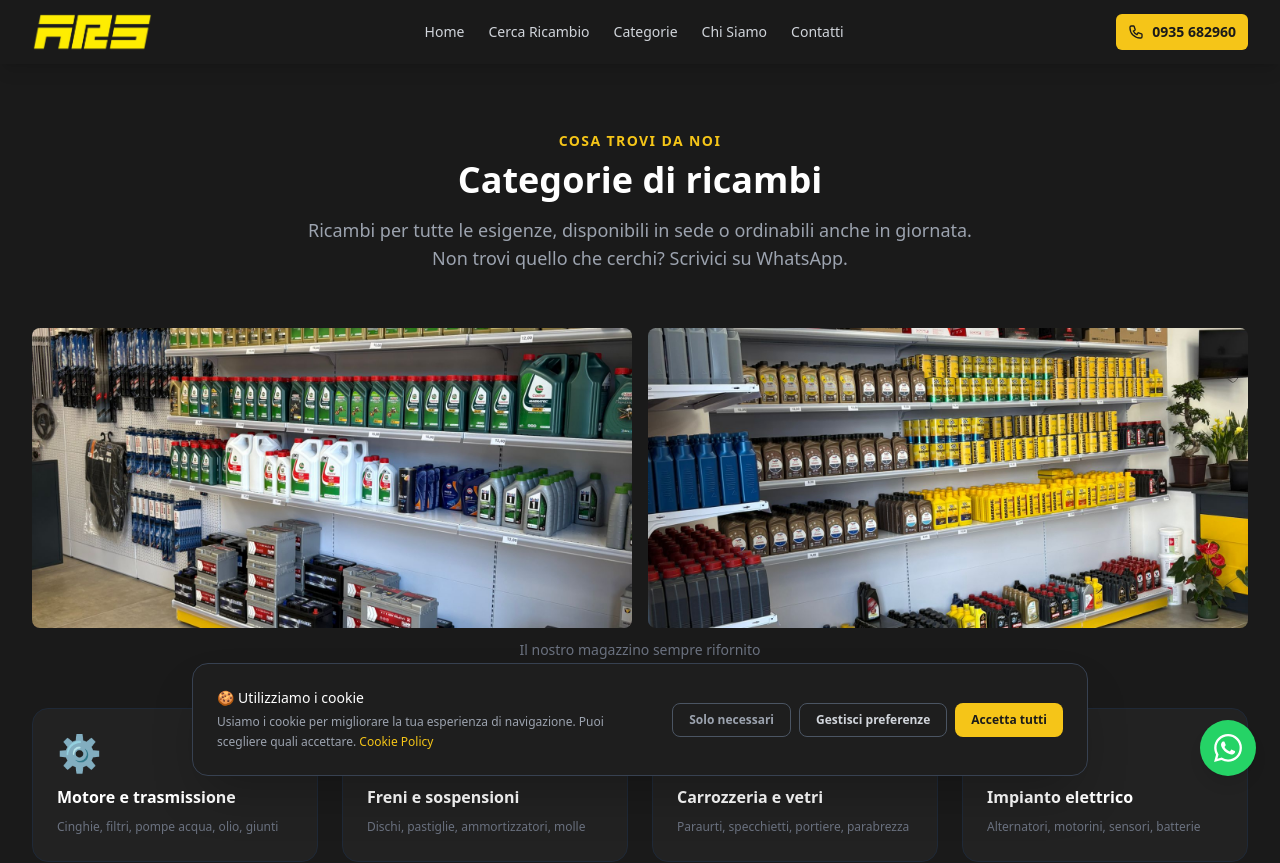
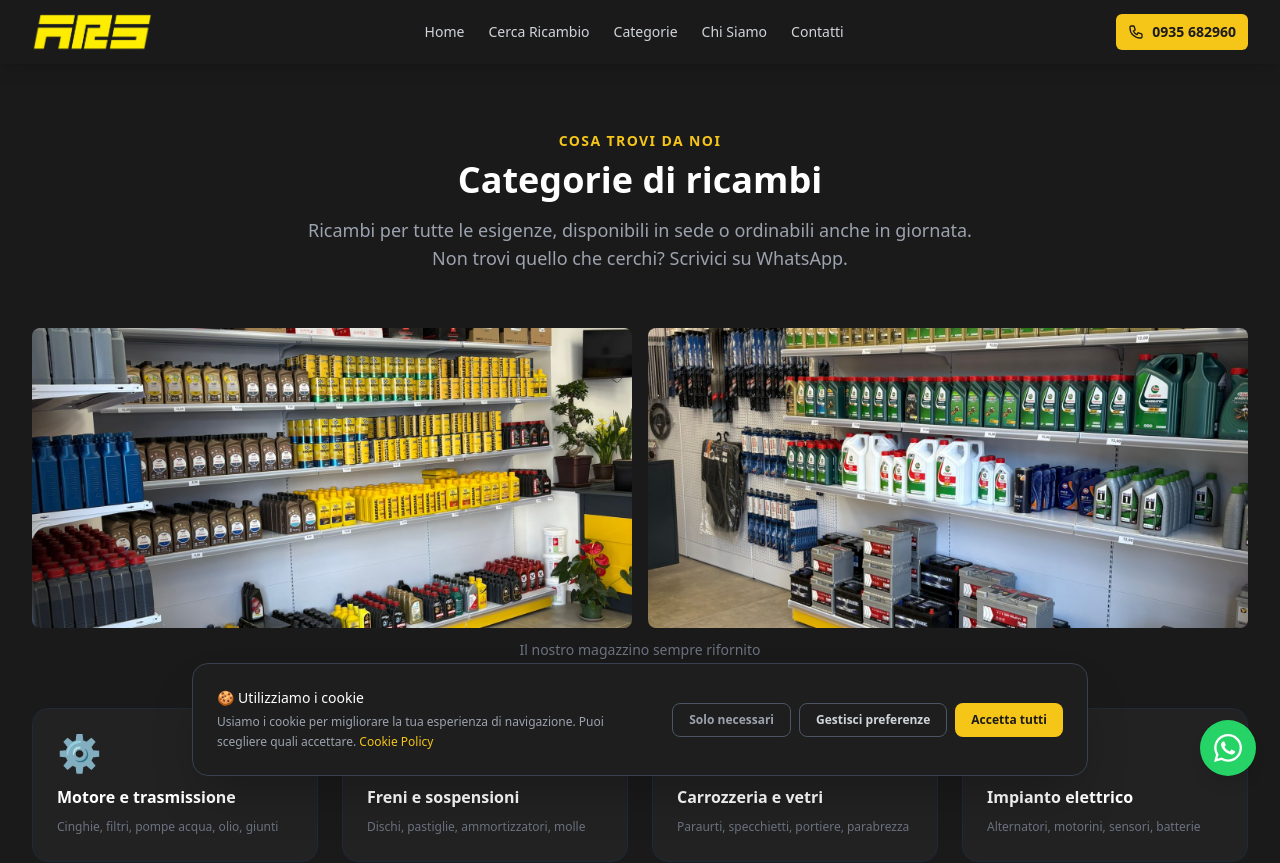
Before and after one commit to GiuSem14/autoricambi-saitta, a Next.js app: page /categorie in a window 1280 px wide. Shown: the top 863 px of the page. Built offline with nearby package versions, Linux system fonts and the light colour scheme.

Commit message:
fix: foto2

```diff
--- a/app/categorie/page.tsx
+++ b/app/categorie/page.tsx
@@ -38,7 +38,7 @@
         <div className="grid grid-cols-1 sm:grid-cols-2 gap-4">
           <div className="relative h-[240px] md:h-[300px]">
             <Image
-              src="/images/negozio-scaffale.jpg"
+              src="/images/negozio-scaffale-2.jpg"
               alt="Scaffale oli e lubrificanti nel magazzino Autoricambi Saitta"
               fill
               className="rounded-lg object-cover"
@@ -47,8 +47,8 @@
           </div>
           <div className="relative h-[240px] md:h-[300px]">
             <Image
-              src="/images/negozio-scaffale-2.jpg"
-              alt="Scaffale prodotti nel magazzino Autoricambi Saitta"
+              src="/images/negozio-scaffale.jpg"
+              alt="Scaffale prodotti Bardahl nel magazzino Autoricambi Saitta"
               fill
               className="rounded-lg object-cover"
               priority
```
